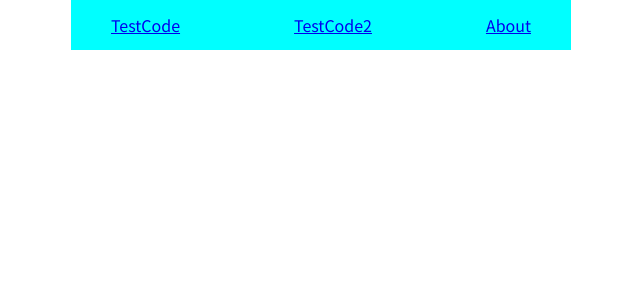
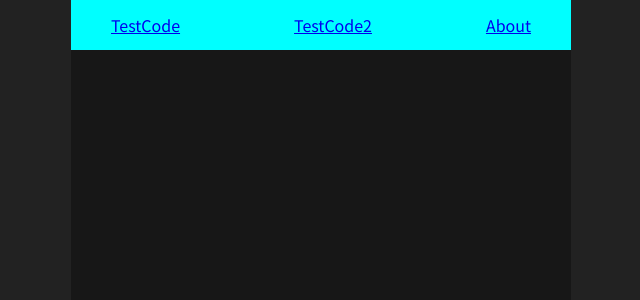
Before and after one commit to meView/meView_Front, a React (Create React App) app: page / in a window 1280 px wide. Shown: the top 300 px of the page, without its empty margins (319-959 px from the left). Built offline with nearby package versions, Linux system fonts and the light colour scheme.

Commit message:
Add global background color

```diff
--- a/public/index.css
+++ b/public/index.css
@@ -1,14 +1,14 @@
 * {
-  font-family: 'Noto Sans KR', sans-serif;
+  font-family: "Noto Sans KR", sans-serif;
   padding: 0;
   margin: 0;
 }
 
 :root {
-  --primary: #FFF374;
+  --primary: #fff374;
   --primary-800: rgba(255, 243, 116, 0.08);
-  --Gray-01: #FBFBFB;
-  --Gray-02: #F7F7F7;
+  --Gray-01: #fbfbfb;
+  --Gray-02: #f7f7f7;
   --Gray-13: #333333;
   --Gray-14: #212121;
   --Gray-15: #171717;
@@ -18,8 +18,8 @@
   --body-02: 16px;
   --button-02: 16px;
   --button-03: 14px;
-  --Error: #F5511D;
-  --Medium-Emphasis: rgba(255,255,255,0.6);
+  --Error: #f5511d;
+  --Medium-Emphasis: rgba(255, 255, 255, 0.6);
 }
 
 /* ::-webkit-scrollbar {
--- a/src/layout/App.js
+++ b/src/layout/App.js
@@ -1,12 +1,19 @@
 import React from "react";
 import { Mobile, PC } from "./MediaQuery";
-import styled from "styled-components";
+import styled, { createGlobalStyle } from "styled-components";
 import BodyContent from "./BodyContent";
+
+const GlobalStyle = createGlobalStyle`
+  body {
+    background-color: #222222;
+  }
+`;
 
 const PcView = styled.div`
   height: 100vh;
   width: 500px;
   margin: 0 auto;
+  background-color: var(--Gray-15);
 `;
 
 const MobileView = styled.div`
@@ -16,6 +23,7 @@ const MobileView = styled.div`
 function App() {
   return (
     <>
+      <GlobalStyle />
       <PC>
         <PcView>
           <BodyContent />
```
